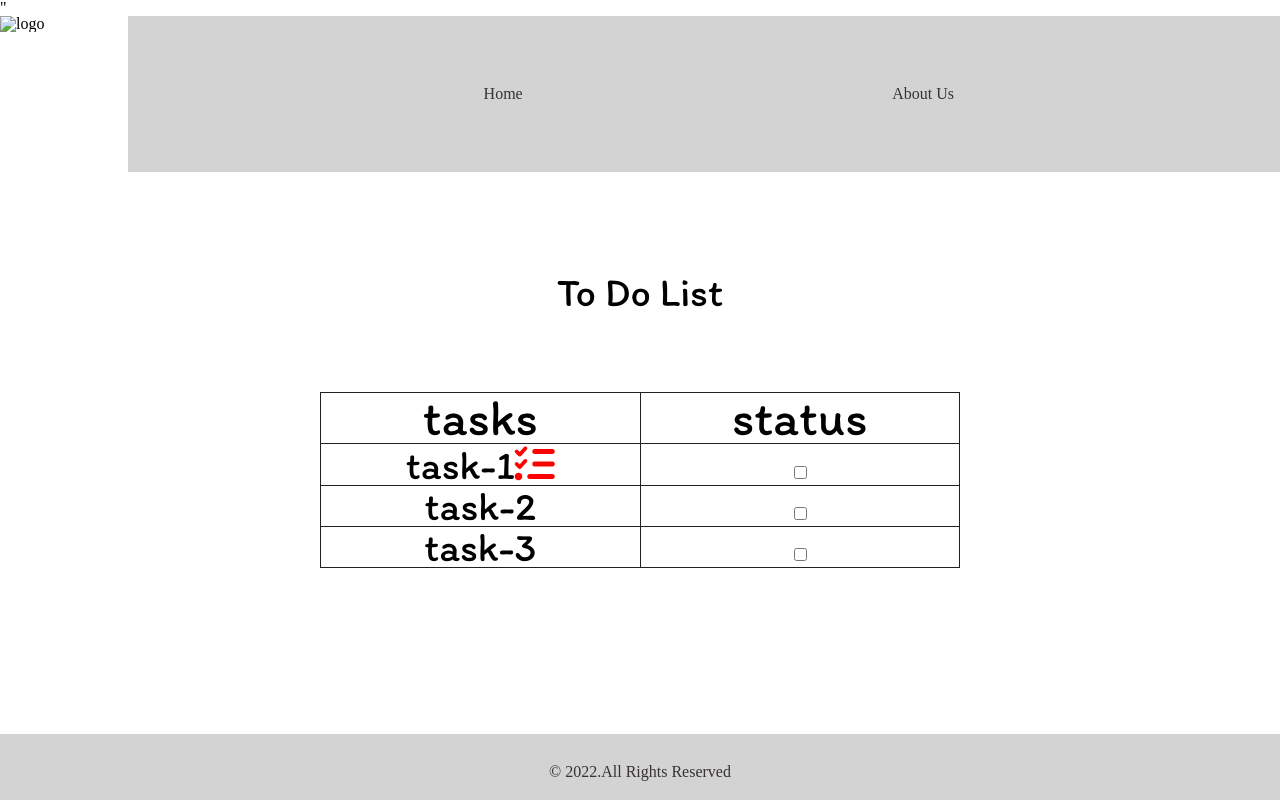
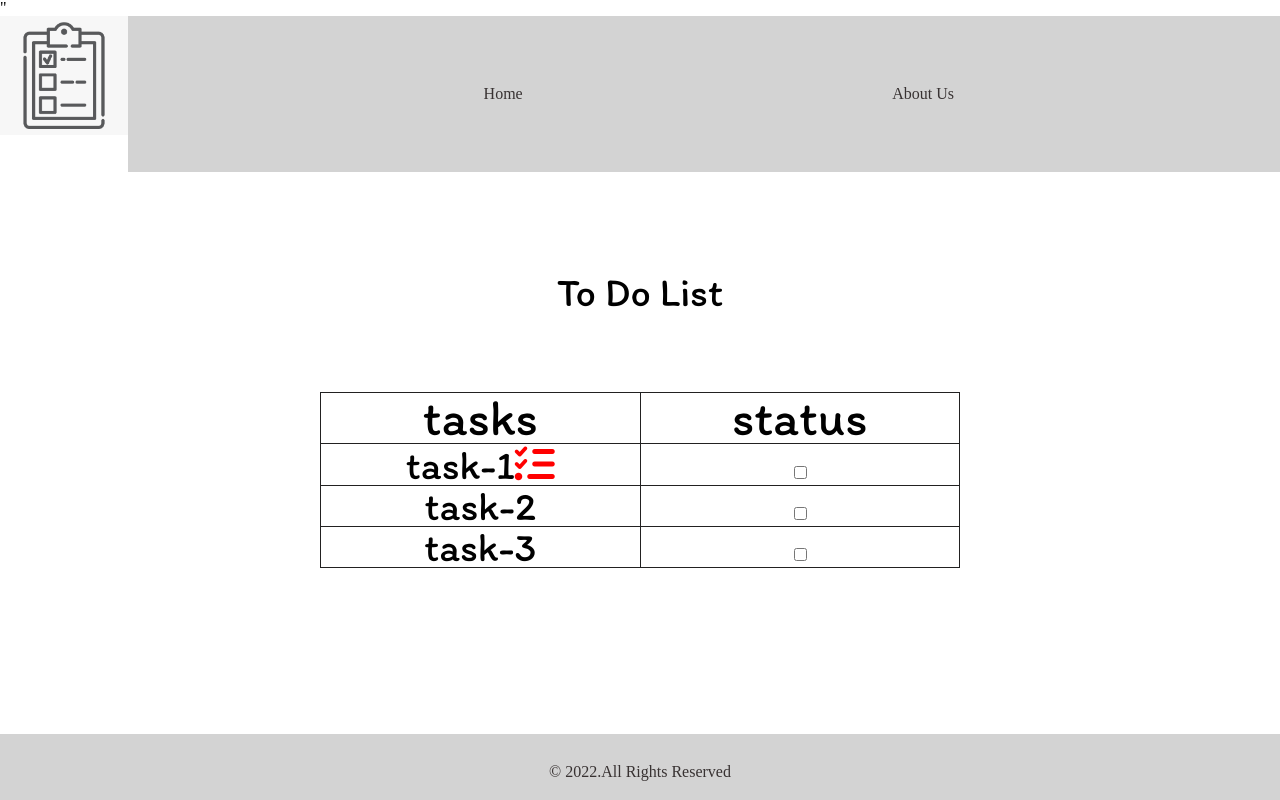
Before and after one commit to dinajar/todo--project, a plain HTML site: page index.html in a window 1280 px wide. Drawn offline with Linux system fonts and the light colour scheme; the site is published under a folder, as on GitHub Pages, so addresses that start at the root find nothing.

Commit message:
logo not shown corrected

```diff
--- a/index.html
+++ b/index.html
@@ -18,7 +18,7 @@
 <body>
     <header>
         <div>
-            <img alt="logo" src="/logo.png" >
+            <img alt="logo" src="./logo.png" >
         </div>
         <nav>
             <ul>
```
